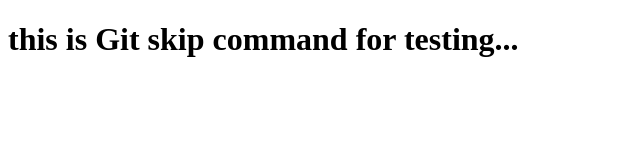
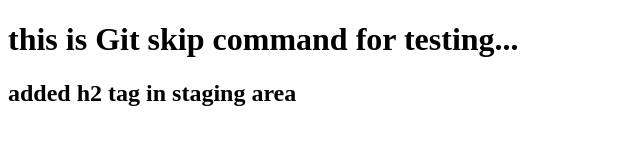
Before and after one commit to rahulyadav111/Git-Skip, a plain HTML site: page Index.html in a window 1280 px wide. Shown: the whole page, without its empty margins (0-640 px from the left). Drawn offline with Linux system fonts and the light colour scheme.

Commit message:
skip stages area

```diff
--- a/Index.html
+++ b/Index.html
@@ -7,5 +7,6 @@
 </head>
 <body>
     <h1>this is Git skip command for testing...</h1>
+    <h2>added h2 tag in staging area</h2>
 </body>
 </html>
```
